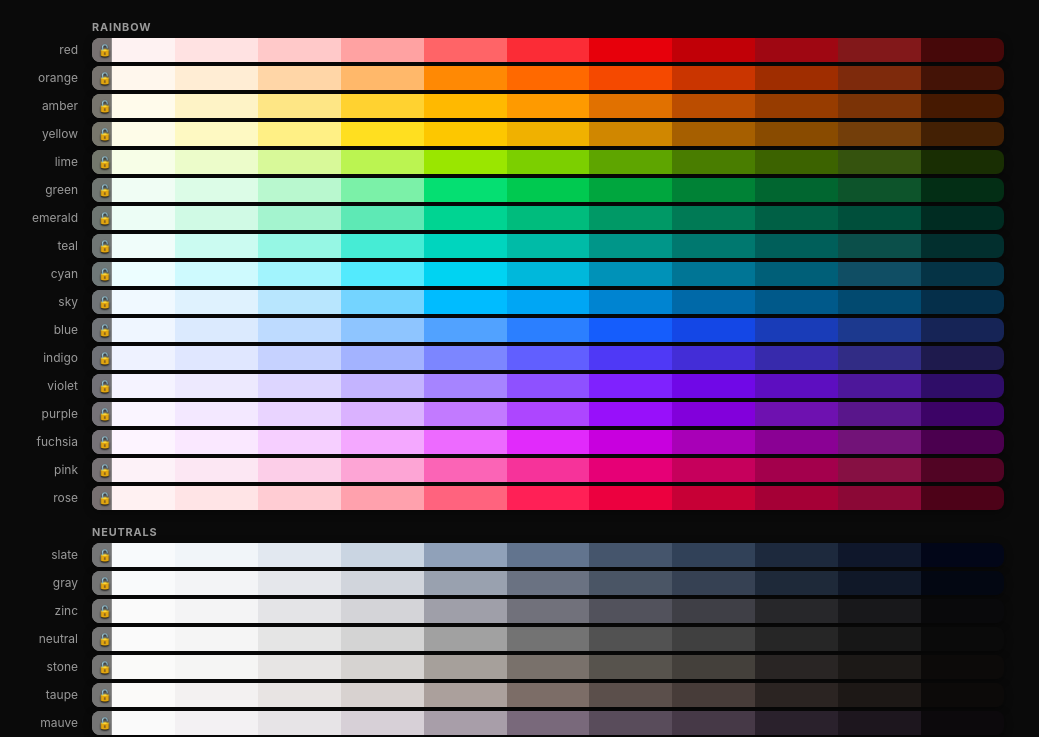
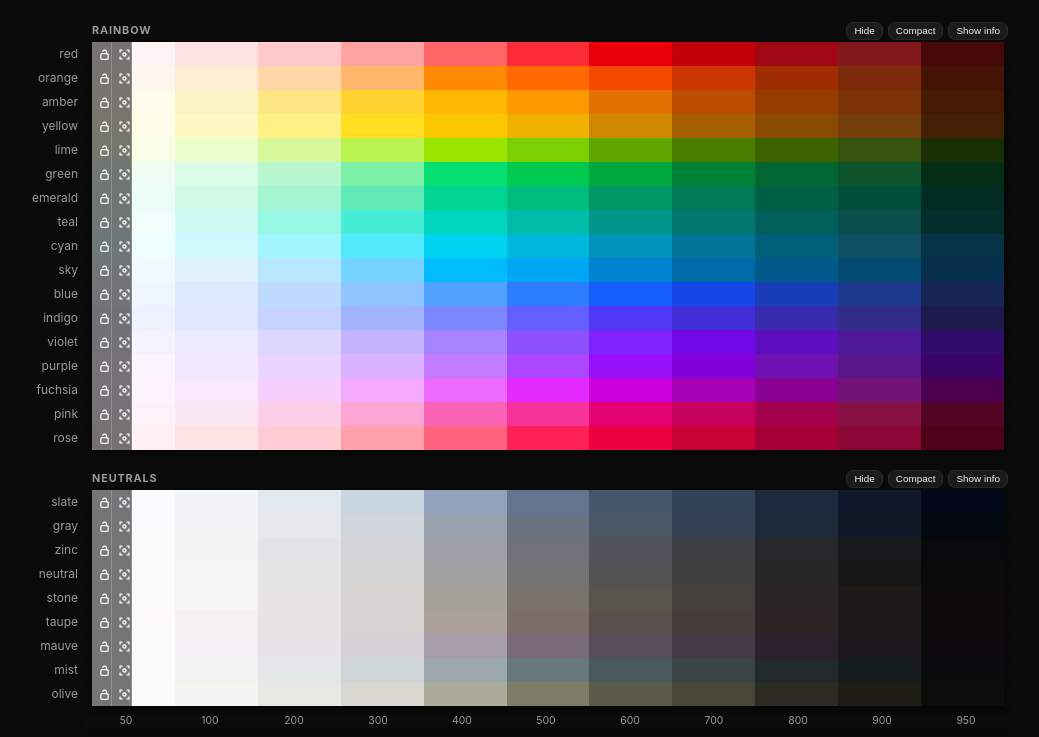
Before and after one commit to derethor/coloritos, a React (Vite) app: page / in a window 1280 px wide. Shown: the top 737 px of the page, without its empty margins (16-1055 px from the left). Built offline with nearby package versions, Linux system fonts and the light colour scheme.

Commit message:
Refine palette group controls

```diff
--- a/src/App.jsx
+++ b/src/App.jsx
@@ -4,12 +4,18 @@ import Palette from './components/Palette.jsx';
 import Panel from './components/Panel.jsx';
 
 export default function App() {
-  const { store } = usePaletteStore();
+  const { store, render } = usePaletteStore();
 
   useEffect(() => {
-    document.body.classList.toggle('hide-color-info', !store.showColorInfo);
-    document.body.classList.toggle('compact-palette', store.compactPalette);
-  });
+    function clearSelectionOutsideRows(event) {
+      if (!store.selected.length || event.target.closest('.band, .panel')) return;
+      store.selected = [];
+      render();
+    }
+
+    document.addEventListener('pointerdown', clearSelectionOutsideRows);
+    return () => document.removeEventListener('pointerdown', clearSelectionOutsideRows);
+  }, [store, render]);
 
   return (
     <div className="layout">
--- a/src/components/GlobalPanel.jsx
+++ b/src/components/GlobalPanel.jsx
@@ -8,16 +8,6 @@ export default function GlobalPanel({ group }) {
   const { store, render } = usePaletteStore();
   const bands = store.bands.filter((band) => group.colors.includes(band.name));
   const globalCurves = store.globalCurves[group.id];
-
-  function toggleCompact() {
-    store.compactPalette = !store.compactPalette;
-    render();
-  }
-
-  function toggleInfo() {
-    store.showColorInfo = !store.showColorInfo;
-    render();
-  }
 
   function resetAdjustments() {
     store.globalCurves[group.id].L = SHADES.map(() => 0);
@@ -49,12 +39,6 @@ export default function GlobalPanel({ group }) {
       <div className="row-between">
         <h2>Global {group.name.toLowerCase()}</h2>
         <div style={{ display: 'flex', gap: 5, alignItems: 'center' }}>
-          <button className="btn tiny" aria-pressed={store.compactPalette} onClick={toggleCompact}>
-            {store.compactPalette ? 'Compact: on' : 'Compact: off'}
-          </button>
-          <button className="btn tiny" aria-pressed={store.showColorInfo} onClick={toggleInfo}>
-            {store.showColorInfo ? 'Hide info' : 'Show info'}
-          </button>
           <button className="btn" title="Interpolate every unlocked L/C curve from the nearest locked rows around the hue wheel" onClick={resample}>
             Resample unlocked
           </button>
--- a/src/components/HueWheel.jsx
+++ b/src/components/HueWheel.jsx
@@ -7,7 +7,7 @@ function position(hue, r) {
 }
 
 function labelText(band) {
-  return `${band.locked ? '🔒 ' : ''}${band.name} ${band.hue.toFixed(3)}°`;
+  return `${band.locked ? '🔒︎ ' : ''}${band.name} ${band.hue.toFixed(3)}°`;
 }
 
 function HueMarker({ band, bi }) {
--- a/src/components/Palette.jsx
+++ b/src/components/Palette.jsx
@@ -15,10 +15,53 @@ export default function Palette() {
           .filter(({ band, bi }) => group.colors.includes(band.name) && (soloBand === null || soloBand === bi));
 
         if (!groupBands.length) return null;
+        const display = store.paletteDisplay[group.id];
+        const groupClass = [
+          'palette-group',
+          display.compact ? 'compact-palette' : '',
+          display.showColorInfo ? '' : 'hide-color-info',
+          display.hidden ? 'is-hidden' : '',
+        ]
+          .filter(Boolean)
+          .join(' ');
 
         return (
-          <section className="palette-group" key={group.name}>
-            <h2 className="palette-group-title">{group.name}</h2>
+          <section className={groupClass} key={group.name}>
+            <div className="palette-group-header">
+              <h2 className="palette-group-title">{group.name}</h2>
+              <div className="palette-group-actions">
+                <button
+                  className="btn tiny"
+                  aria-expanded={!display.hidden}
+                  onClick={() => {
+                    display.hidden = !display.hidden;
+                    render();
+                  }}
+                >
+                  {display.hidden ? 'Show' : 'Hide'}
+                </button>
+                <button
+                  className="btn tiny"
+                  aria-pressed={display.compact}
+                  onClick={() => {
+                    display.compact = !display.compact;
+                    render();
+                  }}
+                >
+                  {display.compact ? 'Compact' : 'Confort'}
+                </button>
+                <button
+                  className="btn tiny"
+                  aria-pressed={display.showColorInfo}
+                  onClick={() => {
+                    display.showColorInfo = !display.showColorInfo;
+                    render();
+                  }}
+                >
+                  {display.showColorInfo ? 'Hide info' : 'Show info'}
+                </button>
+              </div>
+            </div>
             {groupBands.map(({ band, bi }) => {
               const classes = [
                 'band',
@@ -117,18 +160,53 @@ function Swatch({ bi, si, shade, band }) {
       </div>
       {si === 0 && (
         <button
-          className="swatch-lock"
+          className={`swatch-lock ${band.locked ? 'active' : ''}`}
           title={band.locked ? `Unlock ${band.name}` : `Lock ${band.name}`}
           aria-label={band.locked ? `Unlock ${band.name}` : `Lock ${band.name}`}
+          onPointerDown={(e) => e.stopPropagation()}
           onClick={(e) => {
             e.stopPropagation();
             band.locked = !band.locked;
             render();
           }}
         >
-          {band.locked ? '🔒' : '🔓'}
+          <LockIcon locked={band.locked} />
+        </button>
+      )}
+      {si === 0 && (
+        <button
+          className={`swatch-solo ${store.soloBand === bi ? 'active' : ''}`}
+          title={store.soloBand === bi ? `Show all color rows` : `Solo ${band.name}`}
+          aria-label={store.soloBand === bi ? `Show all color rows` : `Solo ${band.name}`}
+          aria-pressed={store.soloBand === bi}
+          onPointerDown={(e) => e.stopPropagation()}
+          onClick={(e) => {
+            e.stopPropagation();
+            store.soloBand = store.soloBand === bi ? null : bi;
+            render();
+          }}
+        >
+          <SoloIcon />
         </button>
       )}
     </div>
   );
 }
+
+function LockIcon({ locked }) {
+  return (
+    <svg viewBox="0 0 16 16" aria-hidden="true">
+      <rect x="3.5" y="7" width="9" height="7" rx="1.5" />
+      <path d={locked ? 'M5.5 7V5a2.5 2.5 0 0 1 5 0v2' : 'M10.5 7V5a2.5 2.5 0 0 0-4.8-1'} />
+    </svg>
+  );
+}
+
+function SoloIcon() {
+  return (
+    <svg viewBox="0 0 16 16" aria-hidden="true">
+      <path d="M2.5 5V2.5H5M11 2.5h2.5V5M13.5 11v2.5H11M5 13.5H2.5V11" />
+      <circle cx="8" cy="8" r="2" />
+    </svg>
+  );
+}
--- a/src/index.css
+++ b/src/index.css
@@ -6,34 +6,39 @@
 body{margin:0;background:var(--bg);color:var(--text);font:14px/1.4 -apple-system,BlinkMacSystemFont,"Segoe UI",sans-serif;}
 .layout{display:flex;flex-wrap:wrap;gap:20px;max-width:1800px;margin:20px auto;padding:0 24px 60px;align-items:flex-start;}
 .palette{flex:0 0 1000px;width:1000px;min-width:0;display:flex;flex-direction:column;gap:6px;}
-.palette-group{display:flex;flex-direction:column;gap:6px;}
+.palette-group{display:flex;flex-direction:column;gap:0;}
 .palette-group + .palette-group{margin-top:12px;}
-.palette-group-title{margin:0 0 0 84px;font-size:.68rem;line-height:1.4;letter-spacing:.08em;color:var(--sub);text-transform:uppercase;}
+.palette-group-header{margin-left:84px;display:flex;align-items:center;justify-content:space-between;min-height:22px;}
+.palette-group-title{margin:0;font-size:.68rem;line-height:1.4;letter-spacing:.08em;color:var(--sub);text-transform:uppercase;}
+.palette-group-actions{display:flex;gap:5px;align-items:center;}
 
-.band{display:flex;align-items:center;gap:10px;border-radius:10px;padding:4px;transition:background .15s;}
-.band.locked{opacity:.72;}
-.band.active{background:#ffffff10;box-shadow:0 0 0 1px var(--accent);}
+.band{display:flex;align-items:center;gap:10px;border-radius:10px;padding:0 4px;transition:background .15s;}
+.band.active{background:#ffffff10;box-shadow:0 0 0 3px var(--accent);}
 .band.multiselected{background:#ffffff08;box-shadow:0 0 0 1px #ffffff30;}
+.band.active,.band.multiselected{position:relative;z-index:1;}
 
 .band-label{width:70px;flex:0 0 70px;font-size:.75rem;color:var(--sub);cursor:pointer;user-select:none;text-align:right;padding-right:4px;}
 .band-label:hover{color:var(--text);}
 
-.swatches{display:flex;flex:1;border-radius:8px;overflow:hidden;box-shadow:0 2px 8px #0006;}
+.swatches{display:flex;flex:1;overflow:hidden;box-shadow:0 2px 8px #0006;}
 .swatch{flex:1;min-width:48px;height:48px;position:relative;cursor:crosshair;display:flex;align-items:flex-end;}
 .swatch:active{cursor:crosshair;}
 .swatch-lock{position:absolute;inset:0 auto 0 0;width:20px;display:grid;place-items:center;background:#0008;color:#fff;
-  border:0;border-right:1px solid #ffffff30;z-index:2;cursor:pointer;font-size:13px;text-shadow:0 1px 2px #000;}
+  border:0;border-right:1px solid #ffffff30;z-index:2;cursor:pointer;}
+.swatch-lock.active{color:var(--accent);}
+.swatch-solo{position:absolute;inset:0 auto 0 20px;width:20px;display:grid;place-items:center;background:#0008;color:#fff;
+  border:0;border-right:1px solid #ffffff30;z-index:2;cursor:pointer;}
+.swatch-solo.active{background:var(--accent);color:#07151c;}
+.swatch-lock svg,.swatch-solo svg{width:13px;height:13px;fill:none;stroke:currentColor;stroke-width:1.5;stroke-linecap:round;stroke-linejoin:round;}
 .swatch-info{position:absolute;inset:auto 3px 3px;padding:3px 4px;border-radius:4px;background:#0007;color:#fff;
   font:600 7px/1.3 ui-monospace,SFMono-Regular,Consolas,monospace;letter-spacing:-.02em;text-shadow:0 1px 1px #000;pointer-events:none;white-space:nowrap;}
-.swatch:first-child .swatch-info{left:22px;}
-body.hide-color-info .swatch-info{display:none;}
-body:not(.hide-color-info) .swatch{height:92px;}
-body.compact-palette .palette{gap:2px;}
-body.compact-palette .palette-group{gap:2px;}
-body.compact-palette .band{padding:1px 4px;}
-body.compact-palette .swatch{height:24px;}
-body.compact-palette:not(.hide-color-info) .swatch{height:92px;}
-body.compact-palette .swatch-lock{font-size:11px;}
+.swatch:first-child .swatch-info{left:42px;}
+.palette-group.hide-color-info .swatch-info{display:none;}
+.palette-group.is-hidden .band{display:none;}
+.palette-group:not(.hide-color-info) .swatch{height:92px;}
+.palette-group.compact-palette .band{padding:0 4px;}
+.palette-group.compact-palette .swatch{height:24px;}
+.palette-group.compact-palette:not(.hide-color-info) .swatch{height:92px;}
 
 .shade-row{display:flex;gap:6px;margin-top:2px;}
 .shade-row .band-label{visibility:hidden;}
@@ -71,9 +76,6 @@ svg.curve .curve-guide{stroke:#ffffff16;stroke-width:1;}
 .editor-switch{display:flex;gap:6px;margin-bottom:14px;padding:3px;background:#0d0d0d;border-radius:9px;}
 .editor-switch .btn{flex:1;border-color:transparent;}
 .editor-switch .btn.active{background:#26343b;color:var(--accent);border-color:#3f6373;}
-
-.checks{display:flex;flex-direction:column;gap:5px;margin-top:10px;font-size:.75rem;color:var(--sub);}
-.checks label{display:flex;align-items:center;gap:6px;cursor:pointer;}
 
 .num-grid{display:grid;grid-template-columns:1fr 1fr 1fr;gap:6px;margin-top:8px;font-size:.7rem;color:var(--sub);}
 .num-grid div{background:var(--panel2);border:1px solid var(--line);border-radius:6px;padding:6px 8px;}
--- a/src/store/createStore.js
+++ b/src/store/createStore.js
@@ -3,6 +3,12 @@ import { COLOR_GROUPS, SHADES, makeInitialBands } from '../data/colorDefs.js';
 function emptyGlobalCurves() {
   return Object.fromEntries(
     COLOR_GROUPS.map(({ id }) => [id, { L: SHADES.map(() => 0), C: SHADES.map(() => 0) }]),
+  );
+}
+
+function initialPaletteDisplay() {
+  return Object.fromEntries(
+    COLOR_GROUPS.map(({ id }) => [id, { showColorInfo: false, compact: true, hidden: false }]),
   );
 }
 
@@ -13,8 +19,7 @@ export function createStore() {
     selected: [], // indices, in click order
     opts: { smooth: false, lockOrder: true, lockEnds: false },
     editorMode: 'rainbow',
-    showColorInfo: false,
-    compactPalette: true,
+    paletteDisplay: initialPaletteDisplay(),
     soloBand: null,
     rowImportText: '',
     rowImportStatus: '',
```
Also changed, not shown: src/components/ColorPanel.jsx (+14 -50 lines).
